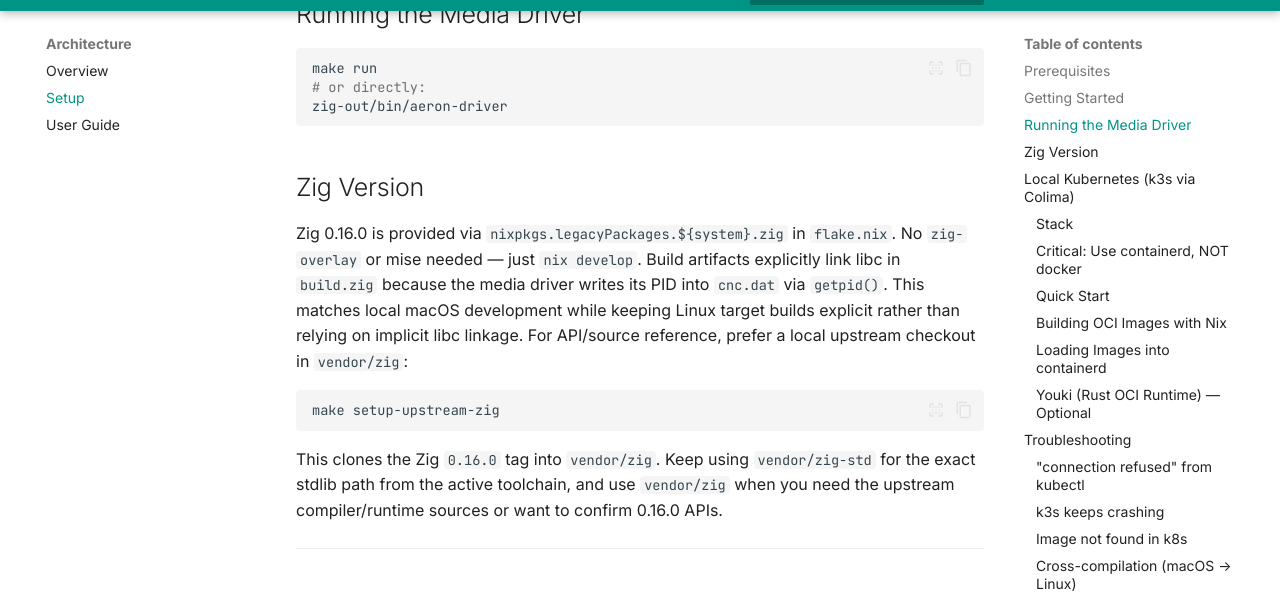
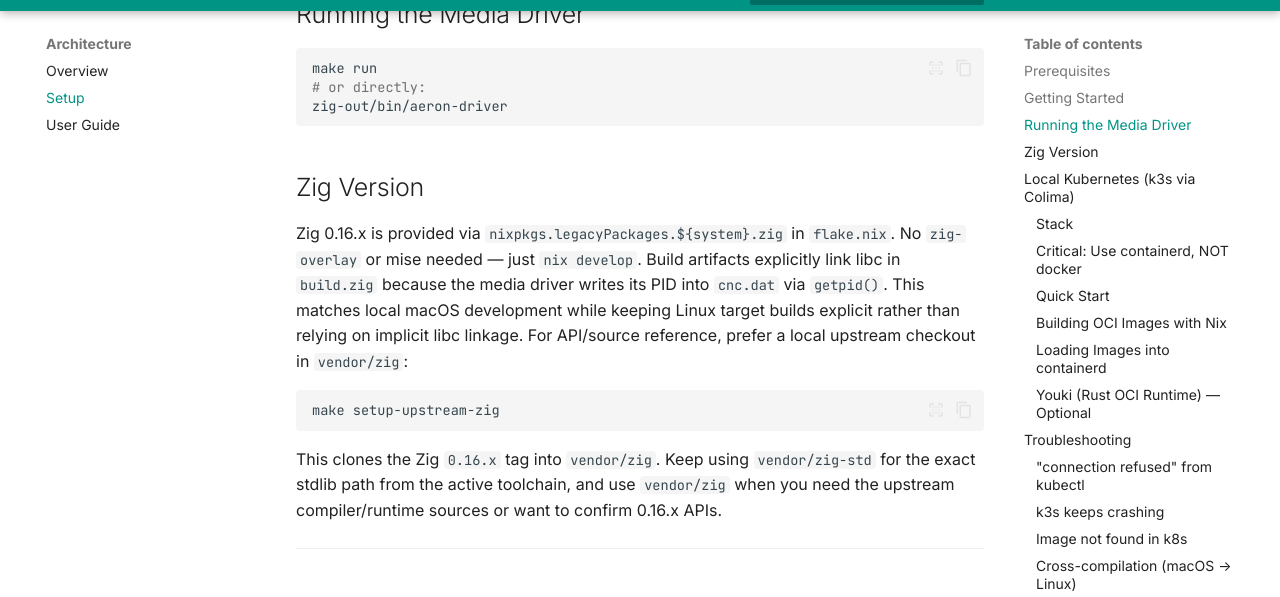
Before and after one commit to azusachino/harus-aeron-zig, an MkDocs documentation site: the page built from docs/guides/setup.md, in a window 1280 px wide and 900 px high, scrolled down 808 px. Shown: the part 37-634 px from the top of the window. Built offline with MkDocs 1.6.1 and Material for MkDocs 9.7.7, drawn with Linux system fonts in a browser that asks for light colours; comment, search, counter and statistics services are not loaded.

````diff
--- a/docs/guides/setup.md
+++ b/docs/guides/setup.md
@@ -35,7 +35,7 @@ zig-out/bin/aeron-driver
 
 ## Zig Version
 
-Zig 0.16.0 is provided via `nixpkgs.legacyPackages.${system}.zig` in `flake.nix`.
+Zig 0.16.x is provided via `nixpkgs.legacyPackages.${system}.zig` in `flake.nix`.
 No `zig-overlay` or mise needed — just `nix develop`.
 Build artifacts explicitly link libc in `build.zig` because the media driver writes
 its PID into `cnc.dat` via `getpid()`. This matches local macOS development while
@@ -46,9 +46,9 @@ For API/source reference, prefer a local upstream checkout in `vendor/zig`:
 make setup-upstream-zig
 ```
 
-This clones the Zig `0.16.0` tag into `vendor/zig`. Keep using `vendor/zig-std`
+This clones the Zig `0.16.x` tag into `vendor/zig`. Keep using `vendor/zig-std`
 for the exact stdlib path from the active toolchain, and use `vendor/zig` when
-you need the upstream compiler/runtime sources or want to confirm 0.16.0 APIs.
+you need the upstream compiler/runtime sources or want to confirm 0.16.x APIs.
 
 ---
 
````
Also changed, not shown: AGENTS.md (+1 -1 lines), GEMINI.md (+4 -4 lines), README.md (+6 -6 lines), 1 other file.
